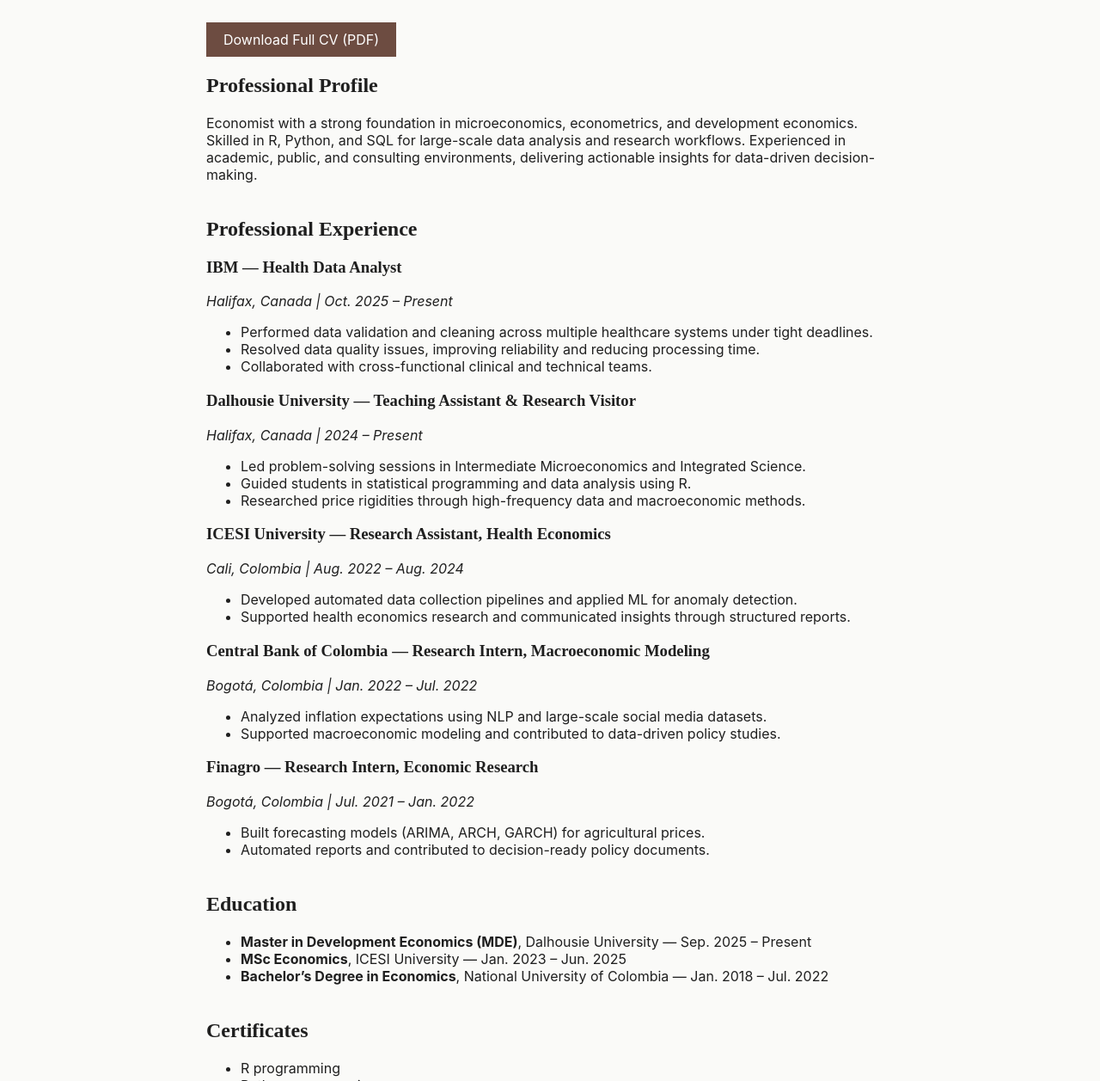
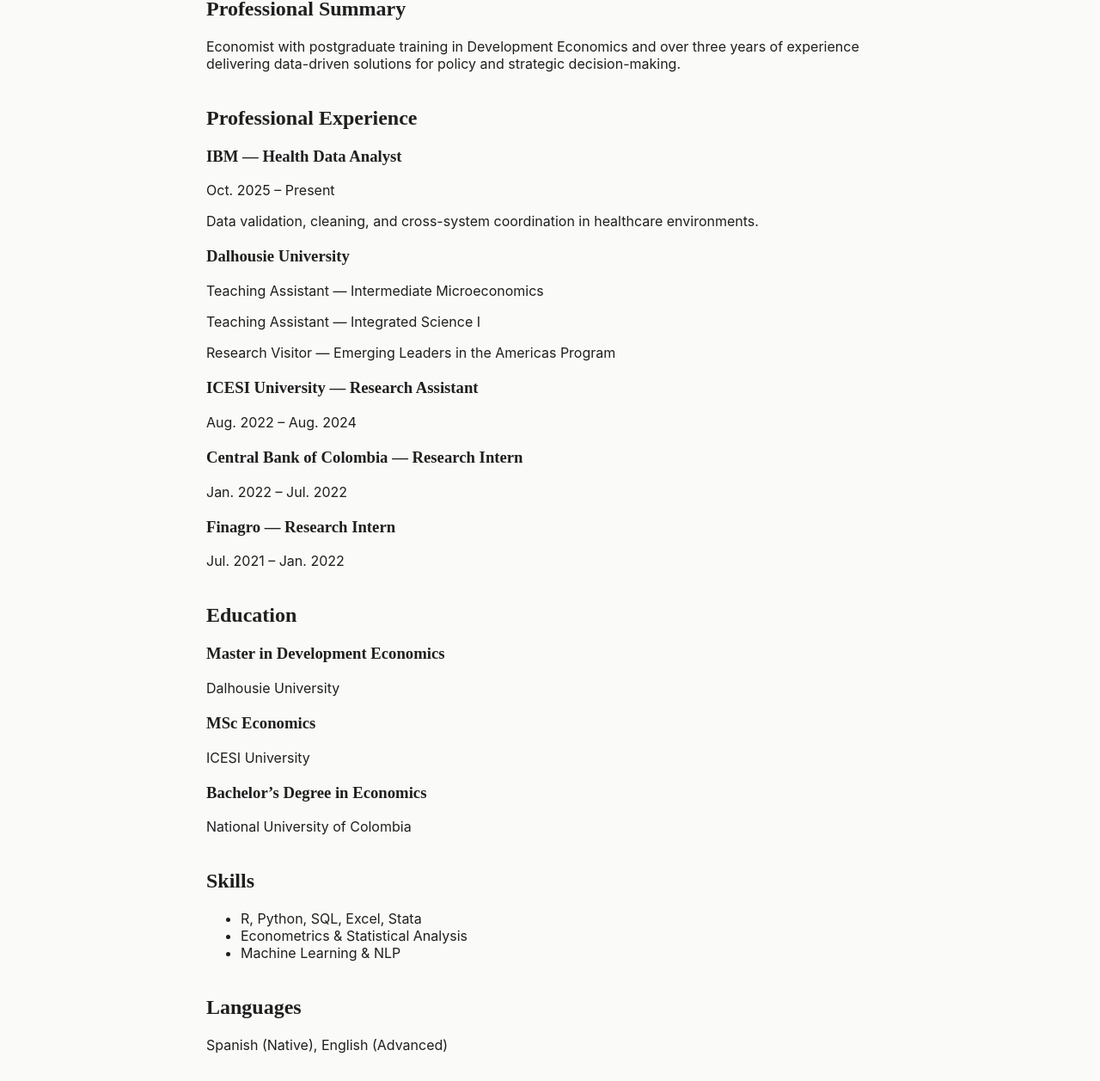
Before and after one commit to Davoroz/David_Orozco, a plain HTML site: page cv.html in a window 1280 px wide. Shown: the part 217-1474 px from the top of the page at 86% size. Drawn offline with Linux system fonts and the light colour scheme; a web font is replaced by a local one.

Commit message:
Update cv.html

```diff
--- a/cv.html
+++ b/cv.html
@@ -2,107 +2,107 @@
 <html lang="en">
 <head>
   <meta charset="UTF-8">
-  <meta name="viewport" content="width=device-width, initial-scale=1.0">
-  <title>CV | David Orozco</title>
-  <link href="[fonts.googleapis.com](https://fonts.googleapis.com/css2?family=Merriweather:wght@400;700&family=Inter:wght@300;400;600&display=swap)" rel="stylesheet">
+  <title>CV</title>
   <link rel="stylesheet" href="styles.css">
 </head>
 <body>
-  <header>
-    <nav class="navbar">
-      <div class="nav-logo"><a href="index.html">David Orozco</a></div>
-      <ul class="nav-links">
-        <li><a href="index.html">About Me</a></li>
-        <li><a href="research.html">Research</a></li>
-        <li><a href="cv.html" class="active">CV</a></li>
-      </ul>
+
+<header class="navbar">
+  <div class="nav-container">
+    <div class="logo">David Orozco</div>
+    <nav>
+      <a href="index.html">About</a>
+      <a href="research.html">Research</a>
+      <a href="cv.html">CV</a>
     </nav>
+  </div>
 </header>
 
 <main class="container">
+
+<section class="hero">
   <h1>Curriculum Vitae</h1>
-    <a href="YOUR_CV_FILE.pdf" class="button">Download Full CV (PDF)</a>
+</section>
 
 <section>
-      <h2>Professional Profile</h2>
+  <h2>Professional Summary</h2>
   <p>
-        Economist with a strong foundation in microeconomics, econometrics, and development economics. Skilled in R, Python, and SQL for large-scale data analysis and research workflows. Experienced in academic, public, and consulting environments, delivering actionable insights for data-driven decision-making.
+    Economist with postgraduate training in Development Economics and over three years of experience delivering data-driven solutions for policy and strategic decision-making.
   </p>
 </section>
 
 <section>
   <h2>Professional Experience</h2>
 
+  <div class="item">
     <h3>IBM — Health Data Analyst</h3>
-      <p><em>Halifax, Canada | Oct. 2025 – Present</em></p>
-      <ul>
-        <li>Performed data validation and cleaning across multiple healthcare systems under tight deadlines.</li>
-        <li>Resolved data quality issues, improving reliability and reducing processing time.</li>
-        <li>Collaborated with cross-functional clinical and technical teams.</li>
-      </ul>
+    <span>Oct. 2025 – Present</span>
+    <p>Data validation, cleaning, and cross-system coordination in healthcare environments.</p>
+  </div>
 
-      <h3>Dalhousie University — Teaching Assistant & Research Visitor</h3>
-      <p><em>Halifax, Canada | 2024 – Present</em></p>
-      <ul>
-        <li>Led problem-solving sessions in Intermediate Microeconomics and Integrated Science.</li>
-        <li>Guided students in statistical programming and data analysis using R.</li>
-        <li>Researched price rigidities through high-frequency data and macroeconomic methods.</li>
-      </ul>
+  <div class="item">
+    <h3>Dalhousie University</h3>
+    <p>Teaching Assistant — Intermediate Microeconomics</p>
+    <p>Teaching Assistant — Integrated Science I</p>
+    <p>Research Visitor — Emerging Leaders in the Americas Program</p>
+  </div>
 
-      <h3>ICESI University — Research Assistant, Health Economics</h3>
-      <p><em>Cali, Colombia | Aug. 2022 – Aug. 2024</em></p>
-      <ul>
-        <li>Developed automated data collection pipelines and applied ML for anomaly detection.</li>
-        <li>Supported health economics research and communicated insights through structured reports.</li>
-      </ul>
+  <div class="item">
+    <h3>ICESI University — Research Assistant</h3>
+    <span>Aug. 2022 – Aug. 2024</span>
+  </div>
 
-      <h3>Central Bank of Colombia — Research Intern, Macroeconomic Modeling</h3>
-      <p><em>Bogotá, Colombia | Jan. 2022 – Jul. 2022</em></p>
-      <ul>
-        <li>Analyzed inflation expectations using NLP and large-scale social media datasets.</li>
-        <li>Supported macroeconomic modeling and contributed to data-driven policy studies.</li>
-      </ul>
+  <div class="item">
+    <h3>Central Bank of Colombia — Research Intern</h3>
+    <span>Jan. 2022 – Jul. 2022</span>
+  </div>
 
-      <h3>Finagro — Research Intern, Economic Research</h3>
-      <p><em>Bogotá, Colombia | Jul. 2021 – Jan. 2022</em></p>
-      <ul>
-        <li>Built forecasting models (ARIMA, ARCH, GARCH) for agricultural prices.</li>
-        <li>Automated reports and contributed to decision-ready policy documents.</li>
-      </ul>
+  <div class="item">
+    <h3>Finagro — Research Intern</h3>
+    <span>Jul. 2021 – Jan. 2022</span>
+  </div>
+
 </section>
 
 <section>
   <h2>Education</h2>
-      <ul>
-        <li><strong>Master in Development Economics (MDE)</strong>, Dalhousie University — Sep. 2025 – Present</li>
-        <li><strong>MSc Economics</strong>, ICESI University — Jan. 2023 – Jun. 2025</li>
-        <li><strong>Bachelor’s Degree in Economics</strong>, National University of Colombia — Jan. 2018 – Jul. 2022</li>
-      </ul>
+
+  <div class="item">
+    <h3>Master in Development Economics</h3>
+    <p>Dalhousie University</p>
+  </div>
+
+  <div class="item">
+    <h3>MSc Economics</h3>
+    <p>ICESI University</p>
+  </div>
+
+  <div class="item">
+    <h3>Bachelor’s Degree in Economics</h3>
+    <p>National University of Colombia</p>
+  </div>
+
 </section>
 
 <section>
-      <h2>Certificates</h2>
+  <h2>Skills</h2>
   <ul>
-        <li>R programming</li>
-        <li>Python programming</li>
-        <li>Data analysis in R</li>
-        <li>Machine Learning fundamentals</li>
-        <li>SQL for data management</li>
-        <li>Analyzing social media data</li>
+    <li>R, Python, SQL, Excel, Stata</li>
+    <li>Econometrics & Statistical Analysis</li>
+    <li>Machine Learning & NLP</li>
   </ul>
 </section>
 
 <section>
   <h2>Languages</h2>
-      <ul>
-        <li>Spanish — Native</li>
-        <li>English — Advanced</li>
-      </ul>
+  <p>Spanish (Native), English (Advanced)</p>
 </section>
+
 </main>
 
 <footer>
-    <p>© 2026 David Orozco. All rights reserved.</p>
+  <p>© David Orozco</p>
 </footer>
+
 </body>
 </html>
```
Lines whose indentation alone changed are shown as unchanged.
